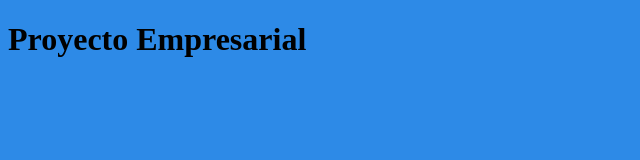
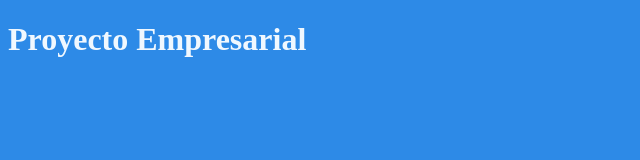
Before and after one commit to techsPills/CursoGit, a plain HTML site: page index.html in a window 1280 px wide. Shown: the whole page, without its empty margins (0-640 px from the left). Drawn offline with Linux system fonts and the light colour scheme.

Commit message:
Negrita y color blanco

```diff
--- a/css/styles.css
+++ b/css/styles.css
@@ -1,4 +1,6 @@
 body{
     background-color: rgb(45, 138, 231);
+    font-weight: bold;
+    color: aliceblue;
 
 }
```
